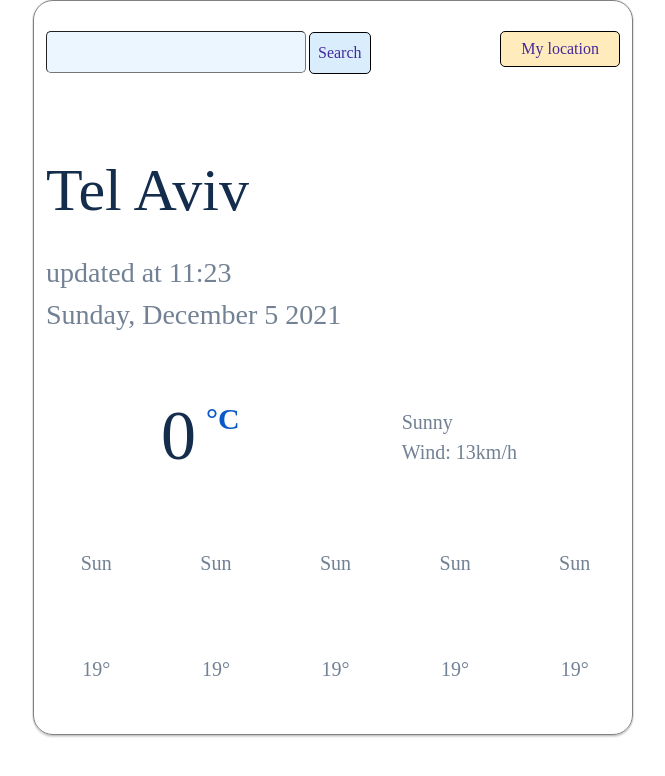
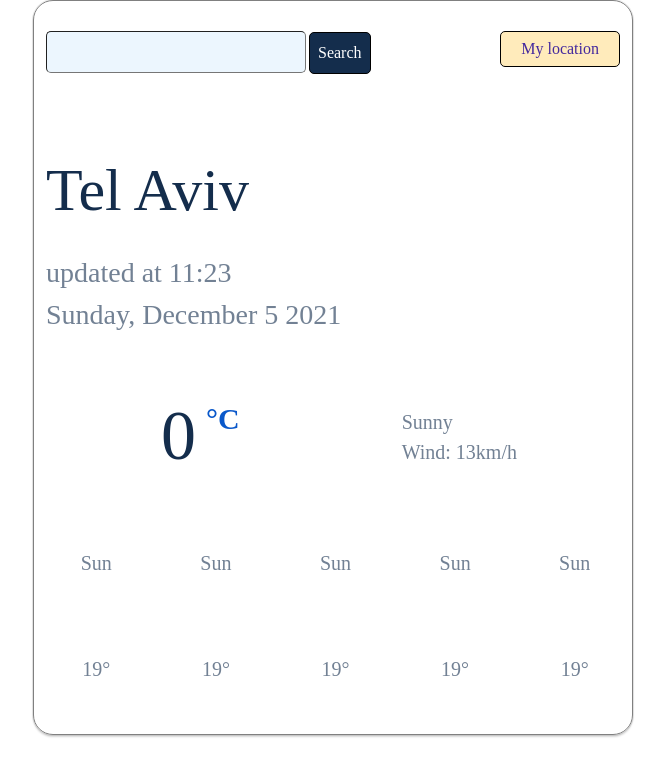
Before and after one commit to rorokoo/weather-react, a React (Create React App) app: page / in a window 1280 px wide. In both pictures the pointer is over the input "Search". Shown: the top 776 px of the page, without its empty margins (307-972 px from the left). Built offline with nearby package versions, Linux system fonts and the light colour scheme; no server answers; some icons are missing.

Commit message:
added search button: hover

```diff
--- a/src/Styling/Search.css
+++ b/src/Styling/Search.css
@@ -25,3 +25,9 @@
   color: rgb(68, 41, 158);
   transition: all 200ms ease;
 }
+
+.searchButton:hover {
+  background: rgb(20, 45, 76);
+  color: white;
+  cursor: pointer;
+}
```
